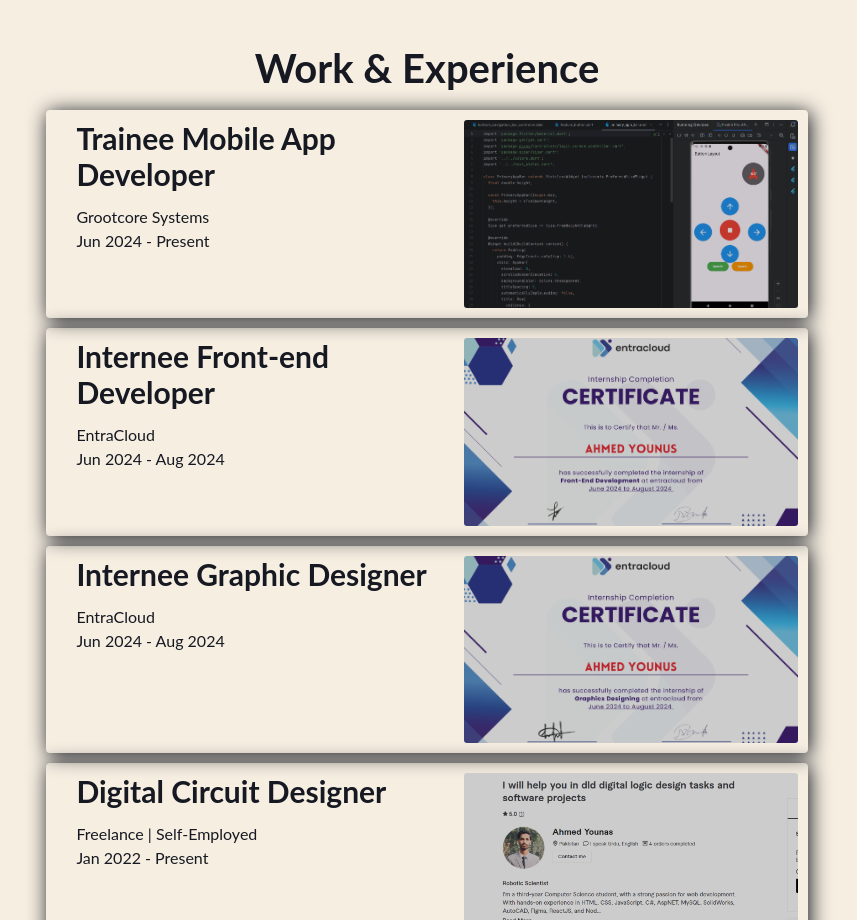
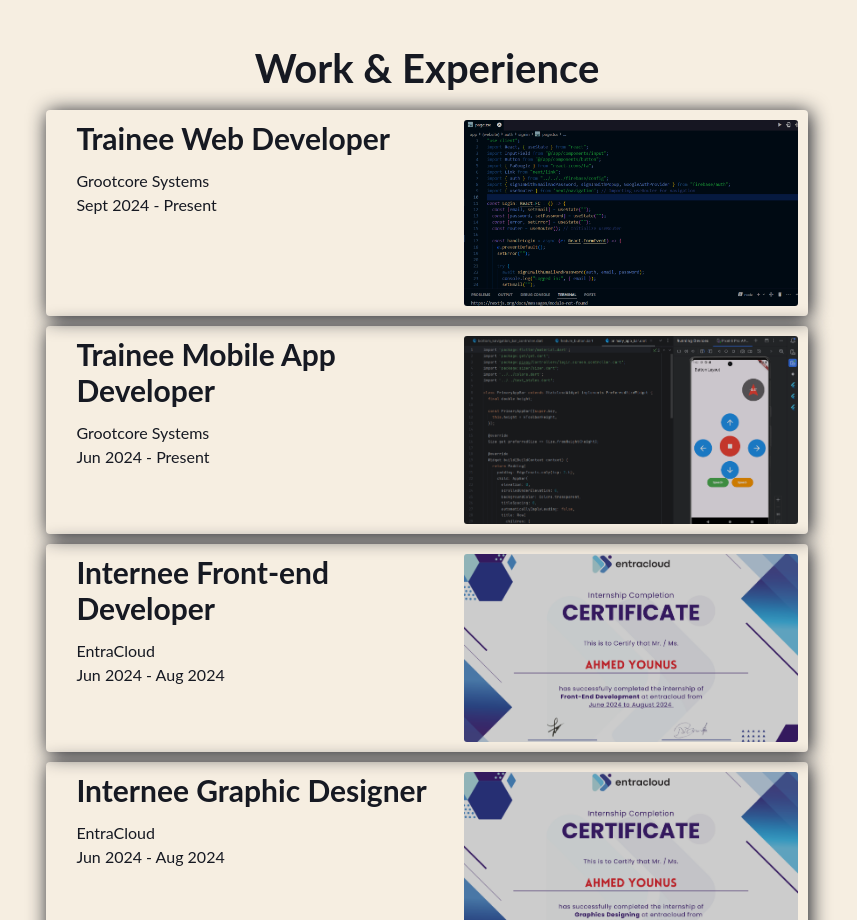
Before and after one commit to 4hmed7ounas/Portfolio-netlify, a React (Create React App) app: page /About in a window 1280 px wide. Shown: the part 2060-2980 px from the top of the page, without its empty margins (213-1070 px from the left). Built offline with nearby package versions, Linux system fonts and the light colour scheme; a web font is replaced by a local one.

Commit message:
update work n experience

```diff
--- a/src/Pages/About/About.js
+++ b/src/Pages/About/About.js
@@ -87,6 +87,12 @@
   ];
 
   const workExperience = [
+    {
+      title: "Trainee Web Developer",
+      company: "Grootcore Systems",
+      duration: "Sept 2024 - Present",
+      image: "/assets/traineeweb.png",
+    },
     {
       title: "Trainee Mobile App Developer",
       company: "Grootcore Systems",
```
Also changed, not shown: public/assets/traineeweb.png (added).
